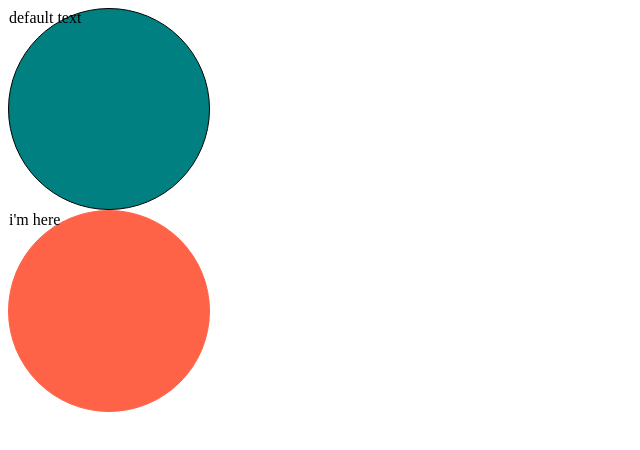
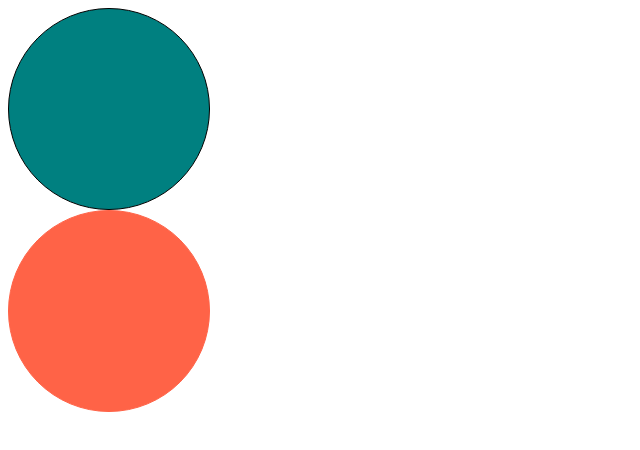
Before and after one commit to comographer/react-masterclass, a React (Create React App) app: page / in a window 1280 px wide. Shown: the top 450 px of the page, without its empty margins (0-640 px from the left). Built offline with nearby package versions, Linux system fonts and the light colour scheme.

Commit message:
3.4 State

```diff
--- a/src/App.tsx
+++ b/src/App.tsx
@@ -4,7 +4,7 @@
   return (
     <div>
       <Circle bgColor="teal" borderColor="black" />
-      <Circle bgColor="tomato" text="i'm here" />
+      <Circle bgColor="tomato" />
     </div>
   );
 }
--- a/src/Circle.tsx
+++ b/src/Circle.tsx
@@ -1,3 +1,4 @@
+import { useState } from "react";
 import styled from "styled-components";
 
 interface ContainerProps {
@@ -16,15 +17,11 @@
 interface CircleProps {
   bgColor: string;
   borderColor?: string;
-  text?: string;
 }
 
-function Circle({ bgColor, borderColor, text = "default text" }: CircleProps) {
-  return (
-    <Container bgColor={bgColor} borderColor={borderColor ?? bgColor}>
-      {text}
-    </Container>
-  );
+function Circle({ bgColor, borderColor }: CircleProps) {
+  const [value, setValue] = useState<string>("");
+  return <Container bgColor={bgColor} borderColor={borderColor ?? bgColor} />;
 }
 
 export default Circle;
```
